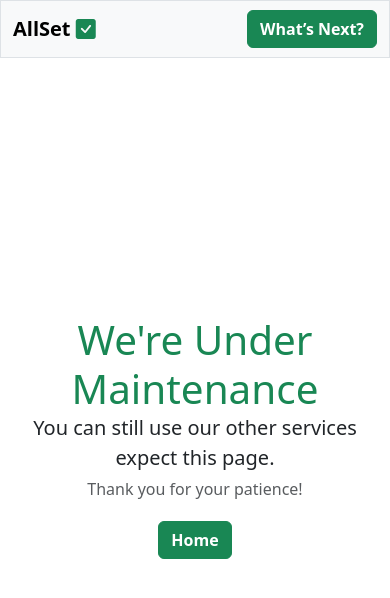
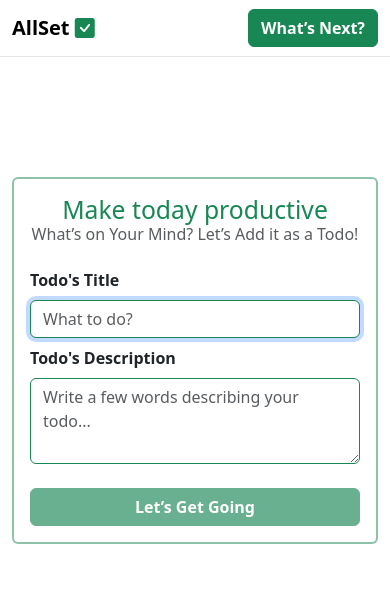
Before and after one commit to MahinSojitra/allset, an Angular app: page /create in a window 390 px wide. Shown: the top 598 px of the page. Built offline with nearby package versions, Linux system fonts and the light colour scheme.

Commit message:
fix bugs | make todo creation page again live with improvments

```diff
--- a/src/app/app-components/home/home.component.html
+++ b/src/app/app-components/home/home.component.html
@@ -1,6 +1,6 @@
-<div class="container">
-  <div class="container">
-    <h1 class="my-4 display-5 text-success">
+<div class="container-fluid">
+  <div class="ms-4 me-4">
+    <h1 class="display-5 text-success mt-4">
       <span>{{ typedText }}</span><span class="cursor">|</span>
     </h1>
     <hr class="border border-success border-2">
@@ -8,6 +8,7 @@
       Your to-do list is stored right on your device for easy access. Just remember not to clear your browser data, or
       it might disappear!
     </div>
+
     <div *ngIf="hasActiveTodos; else noTodos">
       <div class="row g-4 mb-4">
         <ng-container *ngFor="let todo of todos">
@@ -20,18 +21,20 @@
                       <label *ngIf="currentEditTodo?.id === todo.id" class="form-label fw-bold fs-6"
                         for="todoTitle">Title</label>
                       <input *ngIf="currentEditTodo?.id === todo.id" [(ngModel)]="currentEditTodo.title"
-                        class="form-control" title="Todo's Title" placeholder="Todo's Title" required autofocus />
+                        class="form-control w-100" title="Todo's Title" placeholder="Todo's Title" required autofocus />
                       <span *ngIf="currentEditTodo?.id !== todo.id">{{ todo.title }}</span>
                     </h5>
                   </div>
+
                   <p class="card-text">
                     <label *ngIf="currentEditTodo?.id === todo.id" class="form-label fw-bold fs-6"
                       for="todoDescription">Description</label>
                     <textarea *ngIf="currentEditTodo?.id === todo.id" [(ngModel)]="currentEditTodo.description"
-                      class="form-control" title="todoDescription" rows="4"
+                      class="form-control w-100" title="todoDescription" rows="4"
                       placeholder="Write a few words describing your todo..." required></textarea>
                     <span *ngIf="currentEditTodo?.id !== todo.id">{{ todo.description }}</span>
                   </p>
+
                   <div class="d-flex justify-content-between">
                     <div class="d-flex">
                       <button *ngIf="todo.id !== 1" class="btn btn-sm btn-light me-2"
@@ -40,18 +43,22 @@
                           [class]="currentEditTodo?.id === todo.id ? 'bi bi-x-octagon icon-size fw-bold text-danger' : 'bi bi-pencil-fill icon-size fw-bold purple-color'">
                         </i>
                       </button>
+
                       <button *ngIf="todo.id !== 1 && currentEditTodo?.id !== todo.id" class="btn btn-sm btn-light me-2"
                         title="Delete Todo" (click)="deleteTodo(todo)">
                         <i class="bi bi-trash-fill icon-size fw-bold text-danger"></i>
                       </button>
+
                       <button *ngIf="todo.id !== 1 && currentEditTodo?.id !== todo.id" class="btn btn-sm btn-light me-2"
                         title="Mark As Complete" (click)="markAsCompleted(todo)">
                         <i class="bi bi-check2-circle icon-size fw-bold text-success"></i>
                       </button>
+
                       <button *ngIf="todo.id === 1" class="btn btn-sm btn-light me-2" title="Got it"
                         (click)="markAsCompleted(todo)">
                         <i class="bi bi-check-circle-fill icon-size fw-bold text-success"></i>
                       </button>
+
                       <button *ngIf="currentEditTodo?.id === todo.id" [disabled]="!isTodoModified()"
                         class="btn btn-sm btn-light" title="Save Todo" (click)="saveTodo()">
                         <i class="bi bi-floppy icon-size fw-bold text-success"></i>
@@ -68,12 +75,13 @@
         </ng-container>
       </div>
     </div>
+
     <ng-template #noTodos>
       <div class="d-flex flex-column justify-content-center align-items-center" style="height: 50vh;">
         <h4 class="color-muted-title text-center mb-1">Wow, you're all caught up! 🎉</h4>
         <p class="color-muted-msg text-center mb-0">Tap 'What’s Next?' to create new.</p>
       </div>
     </ng-template>
-    <hr class="border border-success border-0" />
   </div>
+  <hr class="border border-success border-0">
 </div>
--- a/src/app/app-components/home/home.component.ts
+++ b/src/app/app-components/home/home.component.ts
@@ -44,7 +44,6 @@ export class HomeComponent implements OnInit {
       }
     }
     this.ensureInitialTodoPosition();
-    console.log('Active Todos:', this.hasActiveTodos);
   }
 
   startTyping(): void {
--- a/src/app/app-components/navbar/navbar.component.css
+++ b/src/app/app-components/navbar/navbar.component.css
@@ -0,0 +1,15 @@
+.navbar.bg-transparent {
+  background-color: rgba(255, 255, 255, 0.5);
+  -webkit-backdrop-filter: blur(10px);
+  backdrop-filter: blur(10px);
+  border-bottom: 1px solid rgba(0, 0, 0, 0.1);
+  z-index: 1030;
+}
+
+@media (max-width: 992px) {
+  .navbar.sticky-top {
+    position: sticky !important;
+    top: 0;
+    z-index: 1050;
+  }
+}
--- a/src/app/app-components/navbar/navbar.component.html
+++ b/src/app/app-components/navbar/navbar.component.html
@@ -1,6 +1,6 @@
-<nav class="navbar bg-body-tertiary border">
+<nav class="navbar navbar-expand-lg bg-transparent sticky-top">
   <div class="container-fluid">
-    <a class="navbar-brand text-purple fw-bold" routerLink="/">{{title}} <i
+    <a class="navbar-brand text-purple fw-bold" routerLink="/">{{ title }} <i
         class="bi bi-check-square-fill text-success"></i></a>
     <form class="d-flex" role="search">
       <a class="btn btn-success fw-bold" role="button" routerLink="/create">What’s Next?</a>
--- a/src/app/app-components/todo-insert/todo-insert.component.html
+++ b/src/app/app-components/todo-insert/todo-insert.component.html
@@ -1,54 +1,55 @@
-<!-- <div class="container mt-5 mb-5">
+<div class="container mt-5 mb-5">
   <div class="row g-4">
     <div class="col-md-3"></div>
     <div class="col-md-6">
       <div class="card border-2 border-success border-opacity-50 mt-5">
         <div class="card-body">
           <h2 class="card-title text-success text-center mb-1">Make today productive</h2>
-          <h6 class="card-subtitle text-center mb-4 text-muted">What’s on Your Mind? Let’s Add it as a Todo!</h6>
-          <form #todoForm="ngForm" (ngSubmit)="onSubmit()">
+          <h6 class="card-subtitle text-center mb-4 text-muted">
+            What’s on Your Mind? Let’s Add it as a Todo!
+          </h6>
+          <form #todoForm="ngForm" (ngSubmit)="onSubmit(todoForm)" novalidate>
             <div class="mb-2">
               <label for="todoTitle" class="form-label fw-bold">Todo's Title</label>
               <input [(ngModel)]="todoTitle" name="todoTitle" type="text" class="form-control border-1 border-success"
-                id="todoTitle" placeholder="What to do?" required autofocus #todoTitleField="ngModel"
-                [ngClass]="{ 'is-invalid': todoTitleField.invalid && todoTitleField.touched }">
+                id="todoTitle" placeholder="What to do?" required #todoTitleField="ngModel" [ngClass]="{
+                  'is-invalid': (todoTitleField.invalid && todoTitleField.touched) || !isTitleValid()
+                }" autofocus />
               <div *ngIf="todoTitleField.invalid && todoTitleField.touched" class="form-text text-danger">
-                Title should be 5 to 10 words.
+                Title is required.
+              </div>
+              <div *ngIf="!isTitleValid()" class="form-text text-danger">
+                Title must contain between 1 and 10 words.
               </div>
             </div>
-
+            <!-- Description Field -->
             <div class="mb-4">
               <label for="todoDescription" class="form-label fw-bold">Todo's Description</label>
               <textarea [(ngModel)]="todoDescription" name="todoDescription"
                 class="form-control border-1 border-success" id="todoDescription" rows="3"
                 placeholder="Write a few words describing your todo..." required #todoDescriptionField="ngModel"
-                [ngClass]="{ 'is-invalid': todoDescriptionField.invalid && todoDescriptionField.touched }"></textarea>
+                [ngClass]="{
+                  'is-invalid': (todoDescriptionField.invalid && todoDescriptionField.touched) || !isDescriptionValid()
+                }"></textarea>
               <div *ngIf="todoDescriptionField.invalid && todoDescriptionField.touched" class="form-text text-danger">
-                Todo's description should be between 20 to 100 words.
+                Description is required.
+              </div>
+              <div *ngIf="!isDescriptionValid()" class="form-text text-danger">
+                Description must contain between 1 and 100 words.
               </div>
             </div>
-
             <button type="submit" class="btn btn-success w-100 fw-bold"
-              [disabled]="isSubmitting || todoForm.invalid">Let’s Get Going</button>
+              [disabled]="isSubmitting || !isTitleValid() || !isDescriptionValid() || todoForm.invalid">
+              {{ isSubmitting ? 'Creating...' : 'Let’s Get Going' }}
+            </button>
           </form>
-
           <div *ngIf="successMessage" class="alert alert-success d-flex align-items-center mt-3" role="alert">
             <i class="bi bi-check-circle-fill me-2"></i>
-            <div>
-              {{ successMessage }}
-            </div>
+            <div>{{ successMessage }}</div>
           </div>
         </div>
       </div>
       <div class="col-md-3"></div>
     </div>
   </div>
-</div> -->
-<div class="container d-flex align-items-center justify-content-center" style="height: 90vh;">
-  <div class="text-center">
-    <h1 class="display-2 text-success mb-0">We're Under Maintenance</h1>
-    <p class="lead mb-1">You can still use our other services expect this page.</p>
-    <p class="text-muted">Thank you for your patience!</p>
-    <a href="#" class="btn btn-success mt-1 fw-bold" routerLink="/">Home</a>
-  </div>
 </div>
--- a/src/app/app-components/todo-insert/todo-insert.component.ts
+++ b/src/app/app-components/todo-insert/todo-insert.component.ts
@@ -1,11 +1,11 @@
 import { CommonModule } from '@angular/common';
 import { Component } from '@angular/core';
-import { FormsModule } from '@angular/forms';
-import { Router, RouterLink } from '@angular/router';
+import { FormsModule, NgForm } from '@angular/forms';
+import { Router } from '@angular/router';
 
 @Component({
   selector: 'app-todo-insert',
-  imports: [FormsModule, CommonModule, RouterLink],
+  imports: [FormsModule, CommonModule],
   templateUrl: './todo-insert.component.html',
   styleUrl: './todo-insert.component.css'
 })
@@ -19,20 +19,21 @@ export class TodoInsertComponent {
 
   constructor(private router: Router) { }
 
-  isValidForm(): boolean {
-    return Boolean(
-      this.todoTitle &&
-      this.todoDescription &&
-      this.todoTitle.split(' ').length >= 5 &&
-      this.todoTitle.split(' ').length <= 10 &&
-      this.todoDescription.split(' ').length >= 20 &&
-      this.todoDescription.split(' ').length <= 100
-    );
+  isTitleValid(): boolean {
+    const wordCount = this.todoTitle.trim().split(/\s+/).length;
+    return wordCount >= 1 && wordCount <= 10;
   }
 
-  onSubmit(): void {
-    if (this.isValidForm()) {
-      console.log('Form is valid!');
+  isDescriptionValid(): boolean {
+    const wordCount = this.todoDescription.trim().split(/\s+/).length;
+    return wordCount >= 1 && wordCount <= 100;
+  }
+
+  onSubmit(todoForm: NgForm): void {
+    if (!this.isTitleValid() || !this.isDescriptionValid() || todoForm.invalid) {
+      return;
+    }
+
     this.isSubmitting = true;
     const newTodo = {
       id: new Date().getTime(),
@@ -48,7 +49,6 @@ export class TodoInsertComponent {
     localStorage.setItem('todos', JSON.stringify(todos));
 
     this.successMessage = `Todo is Created!`;
-
     this.redirectTimer = setInterval(() => {
       this.countdown--;
       this.successMessage = `Tight your seatbelt, redirecting in ${this.countdown} seconds...`;
@@ -58,8 +58,5 @@ export class TodoInsertComponent {
         this.router.navigate(['/']);
       }
     }, 1000);
-      this.todoTitle = '';
-      this.todoDescription = '';
   }
 }
-}
```
Also changed, not shown: src/app/app-components/maintenance/maintenance.component.html (added, +8 -0 lines), src/app/app-components/maintenance/maintenance.component.ts (added, +11 -0 lines), src/app/app.routes.ts (+6 -1 lines), src/app/app-components/maintenance/maintenance.component.css (added), 1 other file (tests, documents, lock files or other folders). Lines whose indentation alone changed are shown as unchanged.
